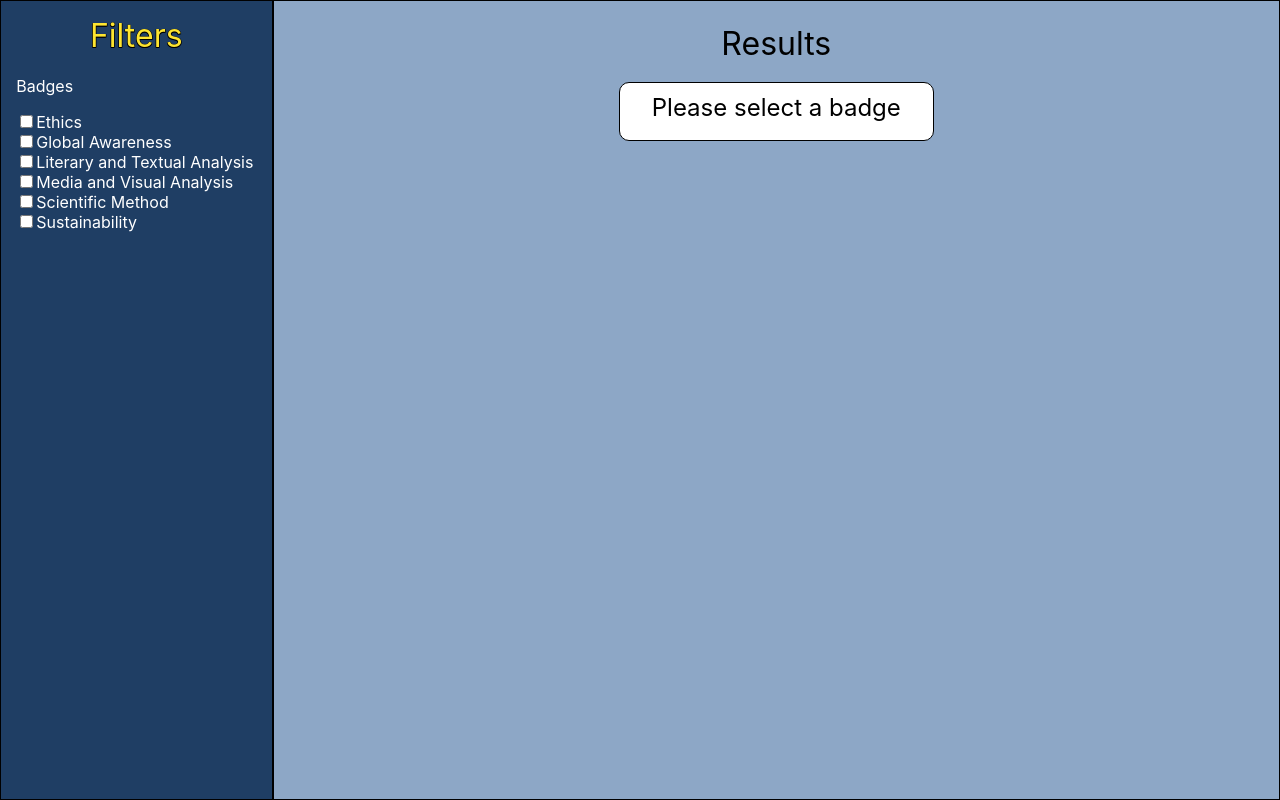
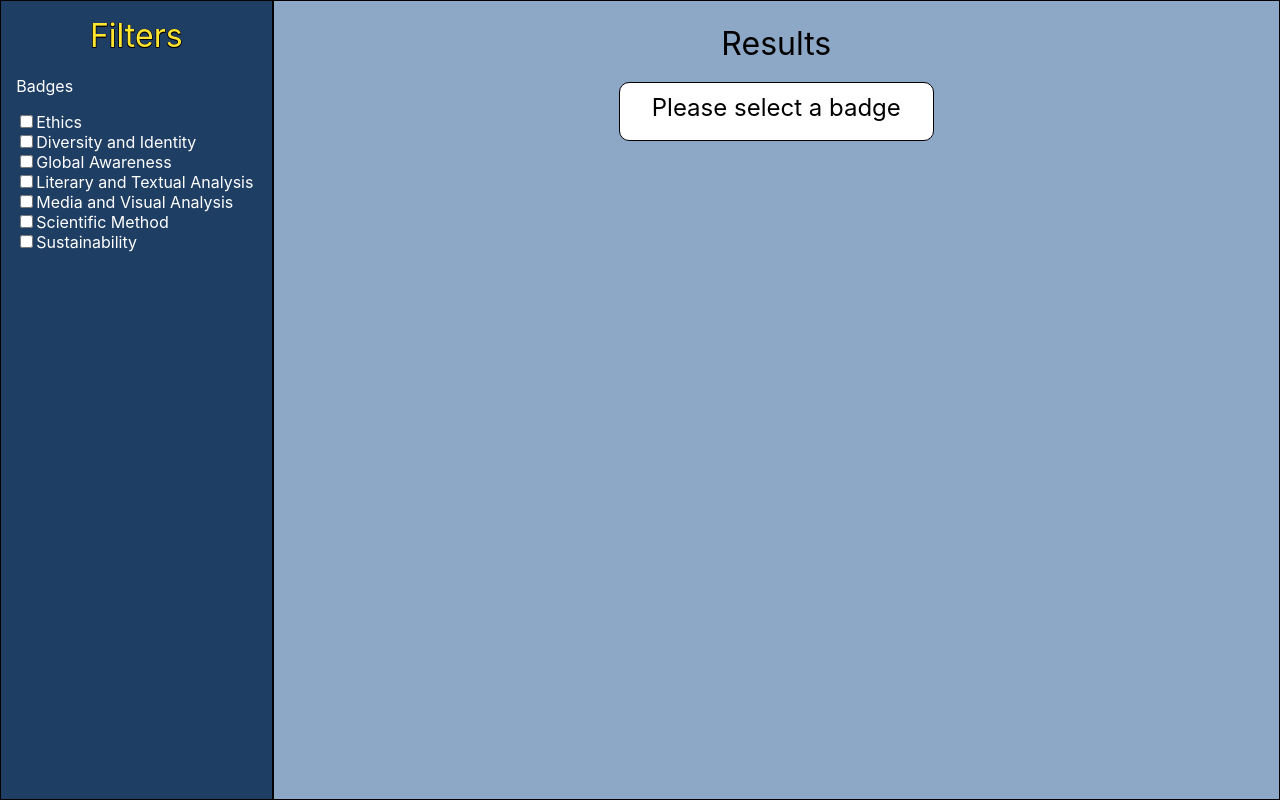
Before and after one commit to TheVanadium/course_req_overlap_finder, a React (Create React App) app in the folder course-selector/: page / in a window 1280 px wide. Built offline with nearby package versions, Linux system fonts and the light colour scheme; the HTML template or start-up script is replaced by a standard one.

Commit message:
fix: add badge filter diversity and identity

```diff
--- a/course-selector/src/components/Filters.js
+++ b/course-selector/src/components/Filters.js
@@ -4,6 +4,7 @@ import './Filters.css';
 
 const badgeList = [
   "Ethics",
+  "Diversity and Identity",
   "Global Awareness",
   "Literary and Textual Analysis",
   "Media and Visual Analysis",
```
